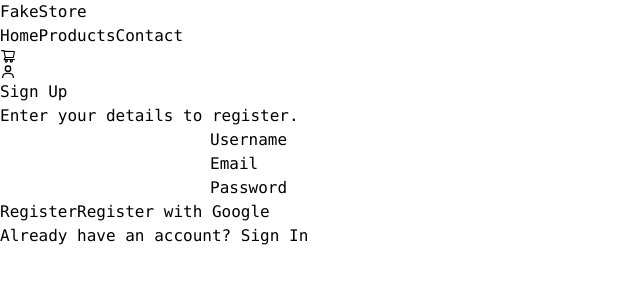
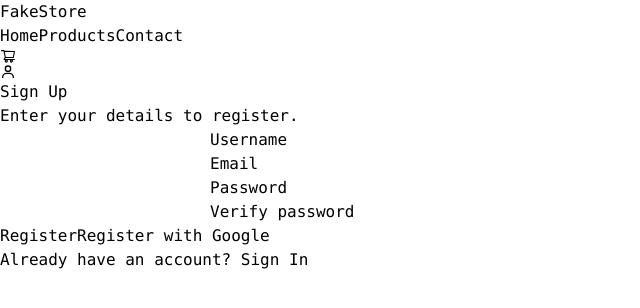
Before and after one commit to jaqubowsky/shopping-app-v2, a React (Vite) app: page /register in a window 1280 px wide. Shown: the top 308 px of the page, without its empty margins (0-640 px from the left). Built offline with nearby package versions, Linux system fonts and the light colour scheme; no server answers; what @material-tailwind/react would draw is missing.

Commit message:
Add custom error messages, and validation

```diff
--- a/src/pages/Login/Register.tsx
+++ b/src/pages/Login/Register.tsx
@@ -15,6 +15,7 @@ type Inputs = {
   username: string;
   email: string;
   password: string;
+  cpassword: string;
 };
 
 type RegisterProps = {
@@ -27,8 +28,10 @@ export default function Register({ error, setClose, setError }: RegisterProps) {
   const {
     register,
     handleSubmit,
+    watch,
     formState: { errors },
   } = useForm<Inputs>();
+
   const onSubmit: SubmitHandler<Inputs> = async (
     { email, password, username },
     e
@@ -59,23 +62,79 @@ export default function Register({ error, setClose, setError }: RegisterProps) {
             type="text"
             size="lg"
             label="Username"
-            {...register("username", { required: true })}
+            {...register("username", { required: "Username is required" })}
           />
-          {errors.username && <Error message="Username is required" />}
+          {errors.username && (
+            <Error
+              message={
+                errors.username.message
+                  ? errors.username.message
+                  : "Undefined error"
+              }
+            />
+          )}
           <Input
             type="email"
             size="lg"
             label="Email"
-            {...register("email", { required: true })}
+            {...register("email", {
+              required: true,
+              pattern: {
+                value: /\S+@\S+\.\S+/,
+                message: "Entered value does not match email format",
+              },
+            })}
           />
-          {errors.email && <Error message="Email is required" />}
+          {errors.email && (
+            <Error
+              message={
+                errors.email.message ? errors.email.message : "Undefined error"
+              }
+            />
+          )}
           <Input
             type="password"
             size="lg"
             label="Password"
-            {...register("password", { required: true })}
+            {...register("password", {
+              required: "Password is required",
+              minLength: {
+                value: 8,
+                message: "Password must have at least 8 characters",
+              },
+            })}
           />
-          {errors.password && <Error message="Password is required" />}
+          {errors.password && (
+            <Error
+              message={
+                errors.password.message
+                  ? errors.password.message
+                  : "Undefined error"
+              }
+            />
+          )}
+          <Input
+            type="password"
+            size="lg"
+            label="Verify password"
+            {...register("cpassword", {
+              required: "Matching password is required",
+              validate: (val: string) => {
+                if (watch("password") != val) {
+                  return "You need to provide matching password!";
+                }
+              },
+            })}
+          />
+          {errors.cpassword && (
+            <Error
+              message={
+                errors.cpassword.message
+                  ? errors.cpassword.message
+                  : "Undefined error"
+              }
+            />
+          )}
         </div>
         <Button className="mt-6" type="submit" color="amber" fullWidth>
           Register
```
